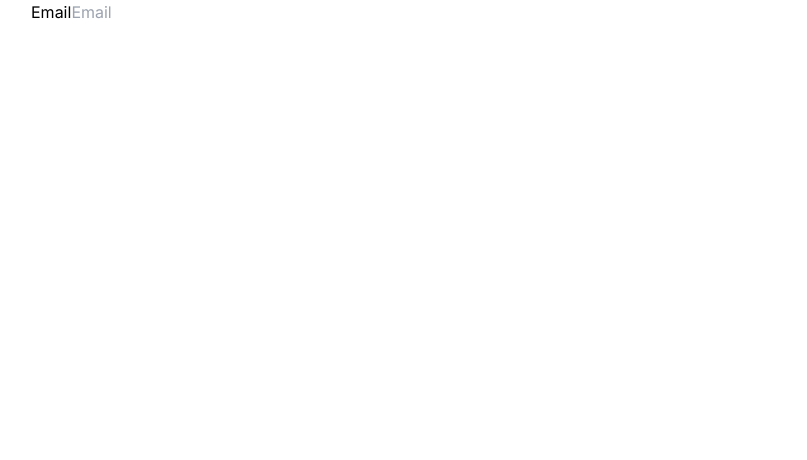
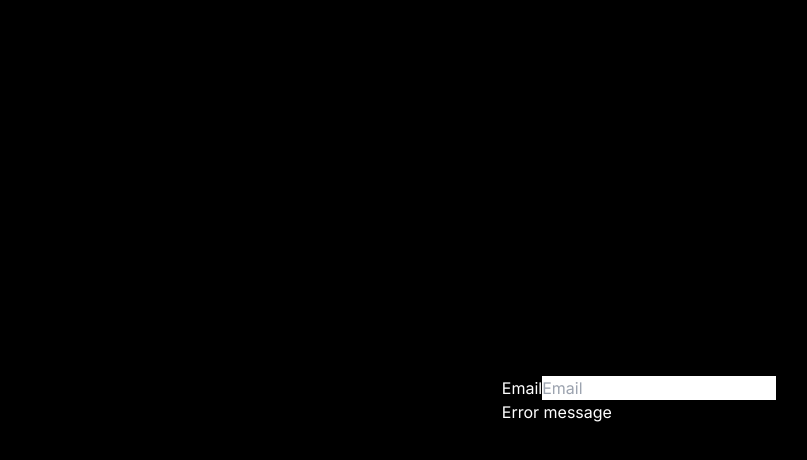
Before and after one commit to Hruchman-Ruslan/task-input, a Next.js app: page / in a window 1280 px wide. Shown: the top 460 px of the page, without its empty margins (1-808 px from the left). Built offline with nearby package versions, Linux system fonts and the light colour scheme.

Commit message:
fix: input annotation

```diff
--- a/src/app/layout.tsx
+++ b/src/app/layout.tsx
@@ -16,7 +16,7 @@ export default function RootLayout({
   children: React.ReactNode;
 }>) {
   return (
-    <html lang='en'>
+    <html lang='en' className='bg-black text-white'>
       <body className={`${inter.className} container`}>{children}</body>
     </html>
   );
--- a/src/app/page.tsx
+++ b/src/app/page.tsx
@@ -1,17 +1,16 @@
 import InputAnnotation from '@/components/input-annotation';
 import InputGroup from '@/components/input-group';
-import InputLabel from '@/components/input-label';
+import InputLabels from '@/components/input-label';
 import InputText from '@/components/input-text';
 
 export default function Home() {
   return (
-    <main>
-      <InputAnnotation>
-        <InputGroup>
-          <InputLabel title='Email' htmlFor='email' />
-          <InputText id='email' type='text' placeholder='Email' />
-        </InputGroup>
-      </InputAnnotation>
+    <main className='flex min-h-screen flex-col justify-center'>
+      <InputGroup>
+        <InputLabels title='Email' htmlFor='email' />
+        <InputText id='email' type='text' placeholder='Email' />
+        <InputAnnotation>Error message</InputAnnotation>
+      </InputGroup>
       {/* <h1>⌘K</h1> */}
     </main>
   );
--- a/src/components/input-annotation.tsx
+++ b/src/components/input-annotation.tsx
@@ -3,5 +3,5 @@ export interface InputAnnotationProps {
 }
 
 export default function InputAnnotation({ children }: InputAnnotationProps) {
-  return <div>{children}</div>;
+  return <p>{children}</p>;
 }
--- a/src/components/input-group.tsx
+++ b/src/components/input-group.tsx
@@ -3,5 +3,5 @@ export interface InputGroupProps {
 }
 
 export default function InputGroup({ children }: InputGroupProps) {
-  return <form>{children}</form>;
+  return <form className='m-auto'>{children}</form>;
 }
--- a/src/components/input-label.tsx
+++ b/src/components/input-label.tsx
@@ -3,6 +3,6 @@ export interface InputLabelProps {
   title: string;
 }
 
-export default function InputLabel({ htmlFor, title }: InputLabelProps) {
+export default function InputLabels({ htmlFor, title }: InputLabelProps) {
   return <label htmlFor={htmlFor}>{title}</label>;
 }
```
